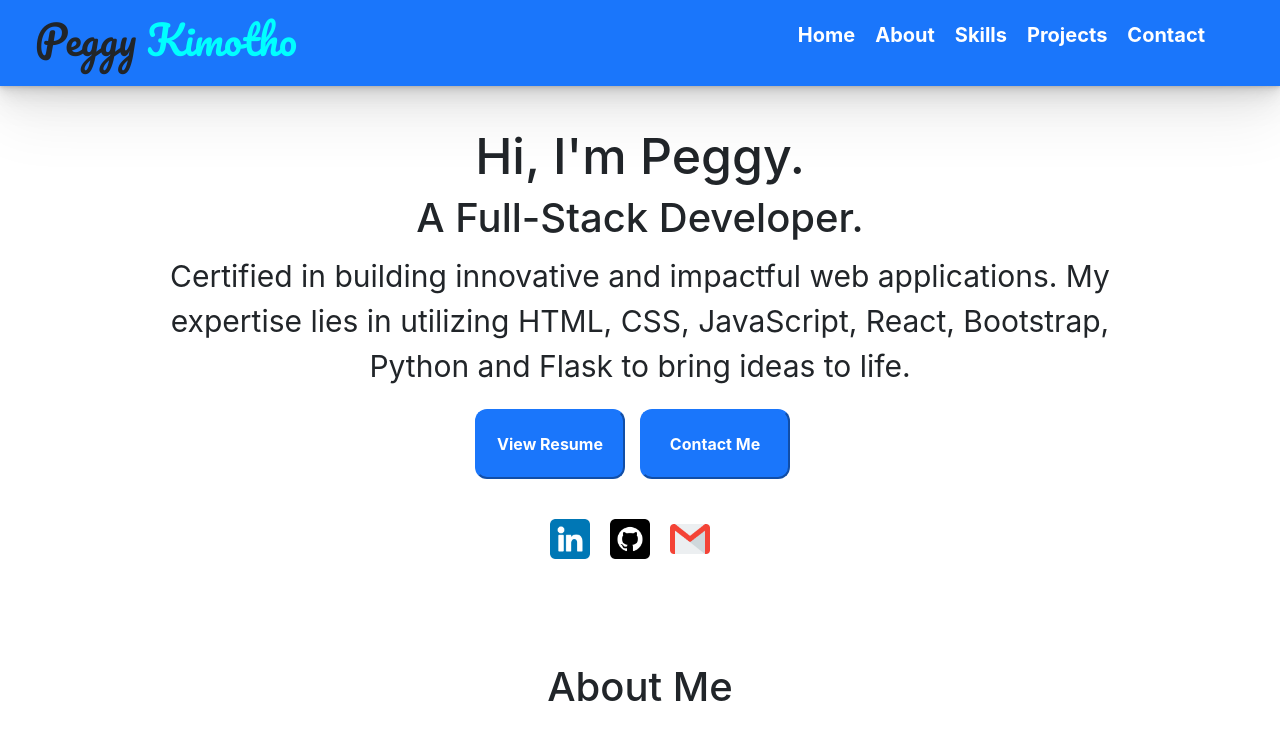
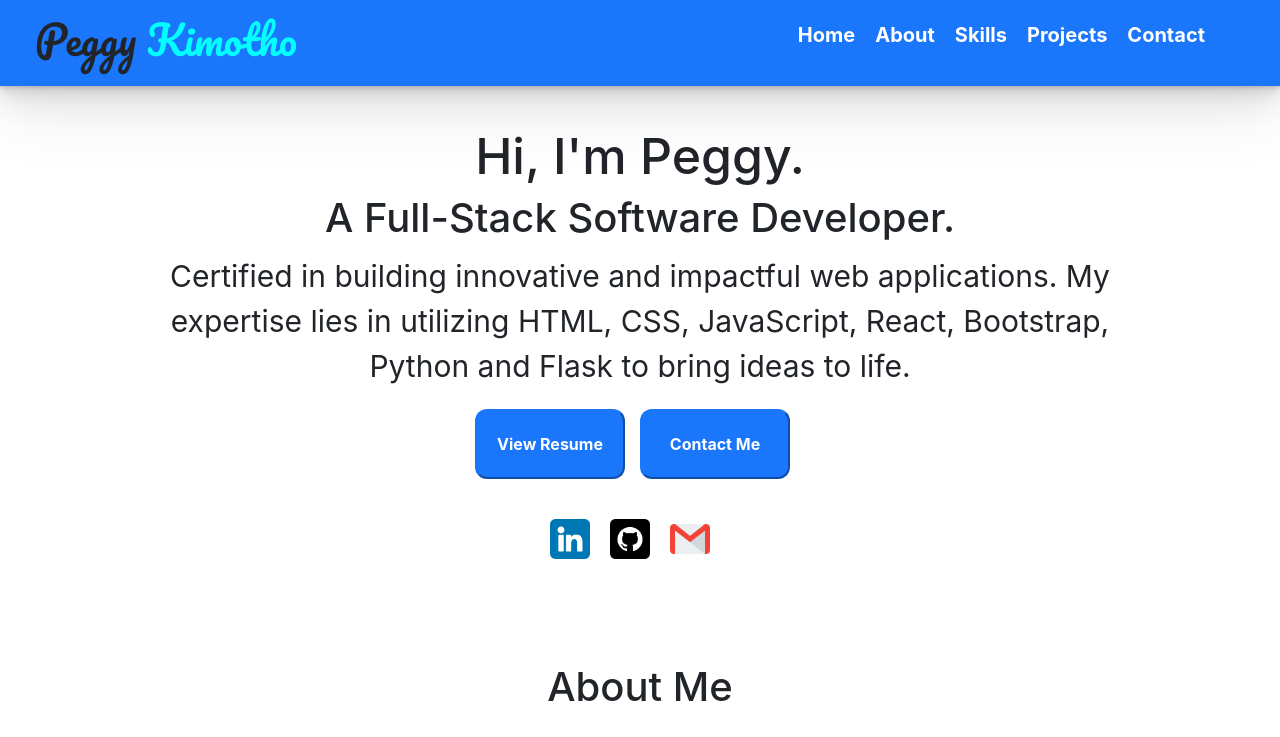
Before and after one commit to PeggyKimotho/My-Portfolio, a React (Create React App) app in the folder mpf/: page / in a window 1280 px wide. Shown: the top 737 px of the page. Built offline with nearby package versions, Linux system fonts and the light colour scheme.

Commit message:
Styled footer

```diff
--- a/mpf/src/components/Home.js
+++ b/mpf/src/components/Home.js
@@ -4,7 +4,7 @@ function Home(){
     return(
         <div className="home-pg" id="home">
            <h1>Hi, I'm Peggy.</h1>
-           <h2>A Full-Stack Developer.</h2>
+           <h2>A Full-Stack Software Developer.</h2>
            <p className="p">Certified in building innovative and impactful web applications. My expertise lies in utilizing HTML, CSS, JavaScript, React, Bootstrap, Python and Flask to bring ideas to life.</p>
             <div className="home-btn">
             <a href="Peggy Kimotho Resume.pdf" target="_blank" rel="noreferrer"><button>View Resume</button></a>
```
